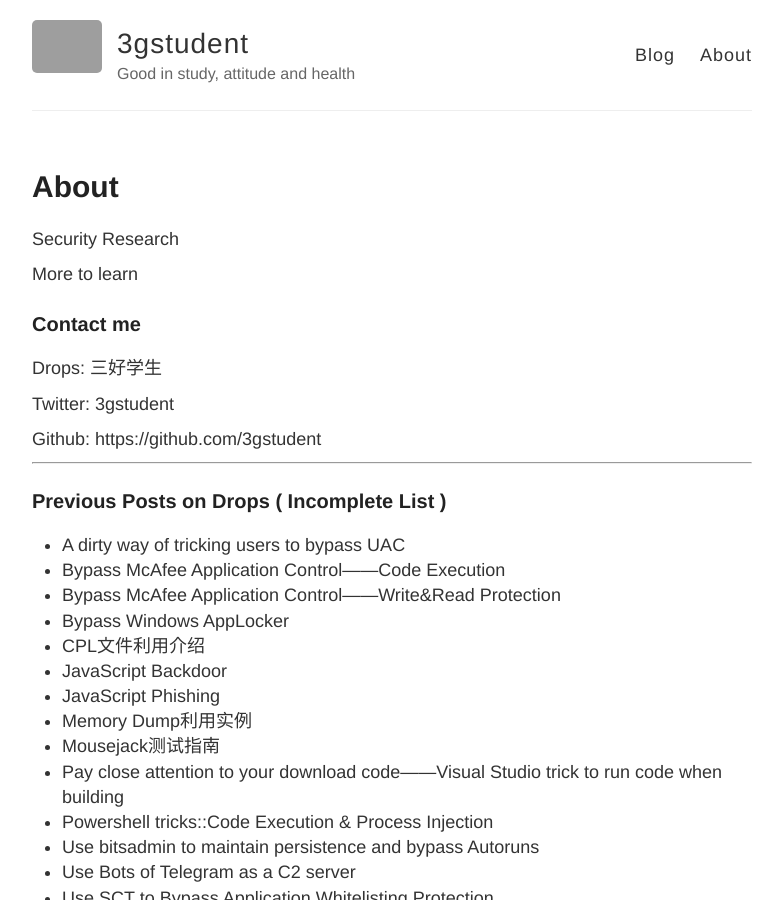
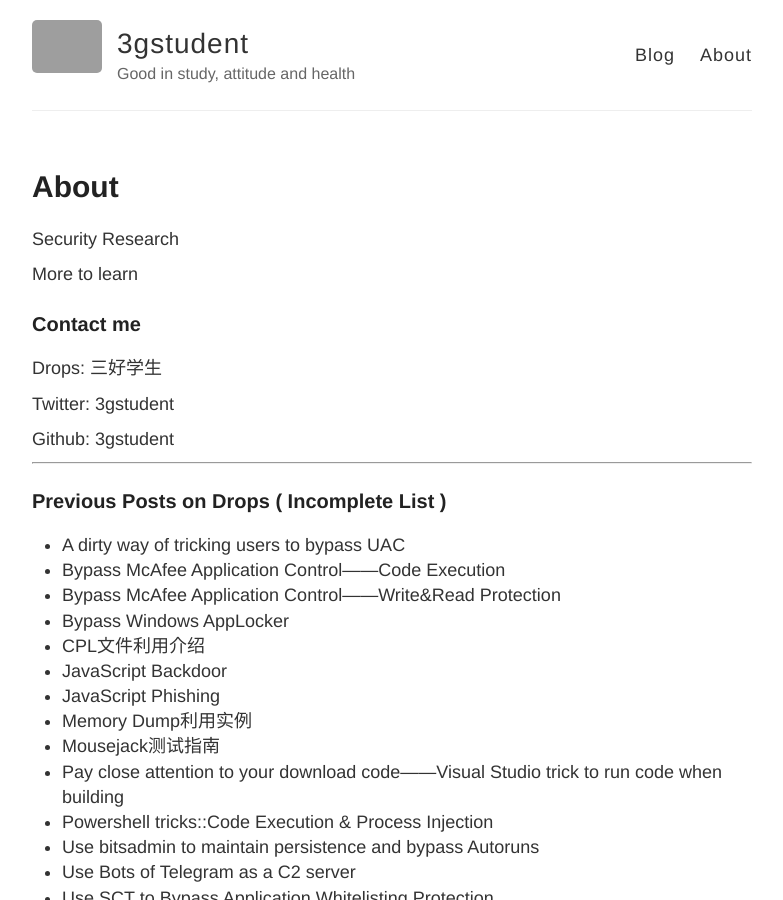
Before and after one commit to 3gstudent/backup-3gstudent.github.io, a Jekyll site: the page built from about.md, in a window 1280 px wide and 900 px high. Shown: the whole window, without its empty margins (248-1031 px from the left). Built offline with Jekyll 4.4.1, drawn with Linux system fonts in a browser that asks for light colours; part of the change alters nothing that is shown; grey boxes are pictures that could not be loaded.

Commit message:
Update about.md

```diff
--- a/about.md
+++ b/about.md
@@ -15,7 +15,7 @@ Drops:    三好学生
 
 Twitter:  3gstudent
 
-Github:  https://github.com/3gstudent
+Github:   3gstudent
 
 ---
 
```
